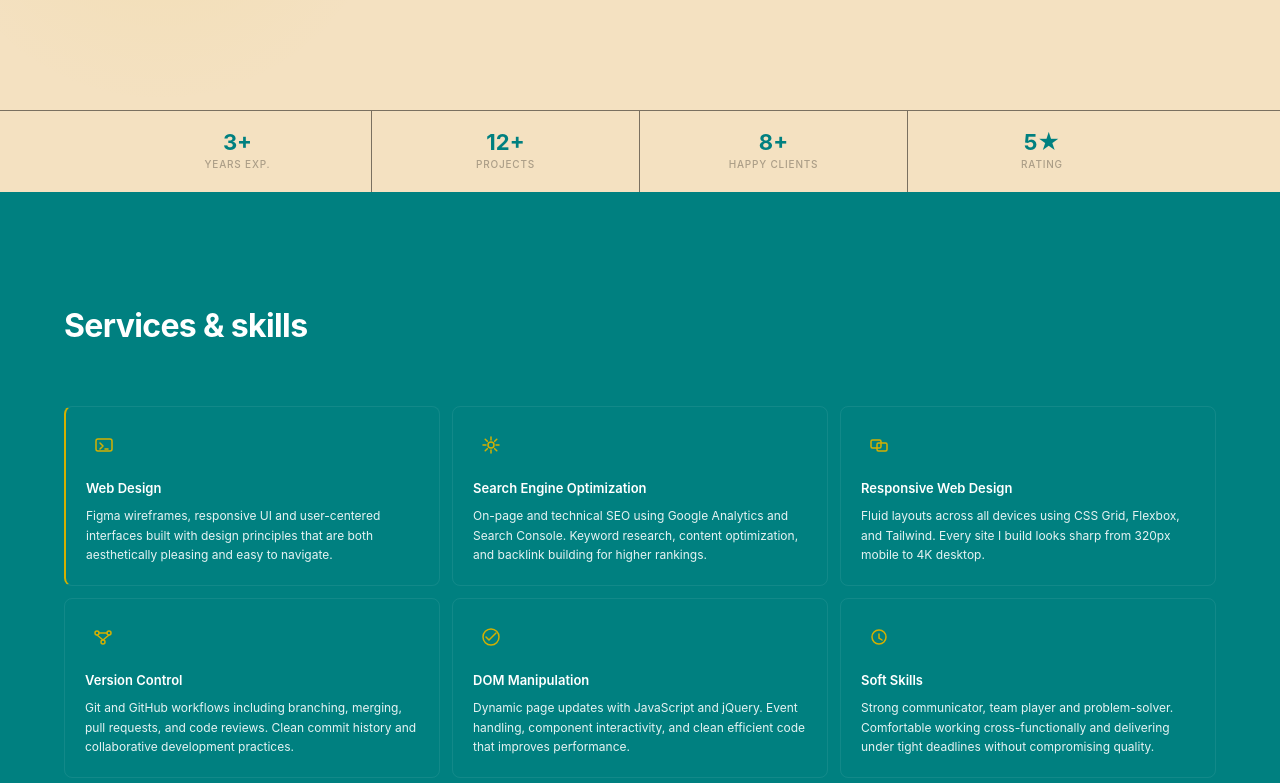
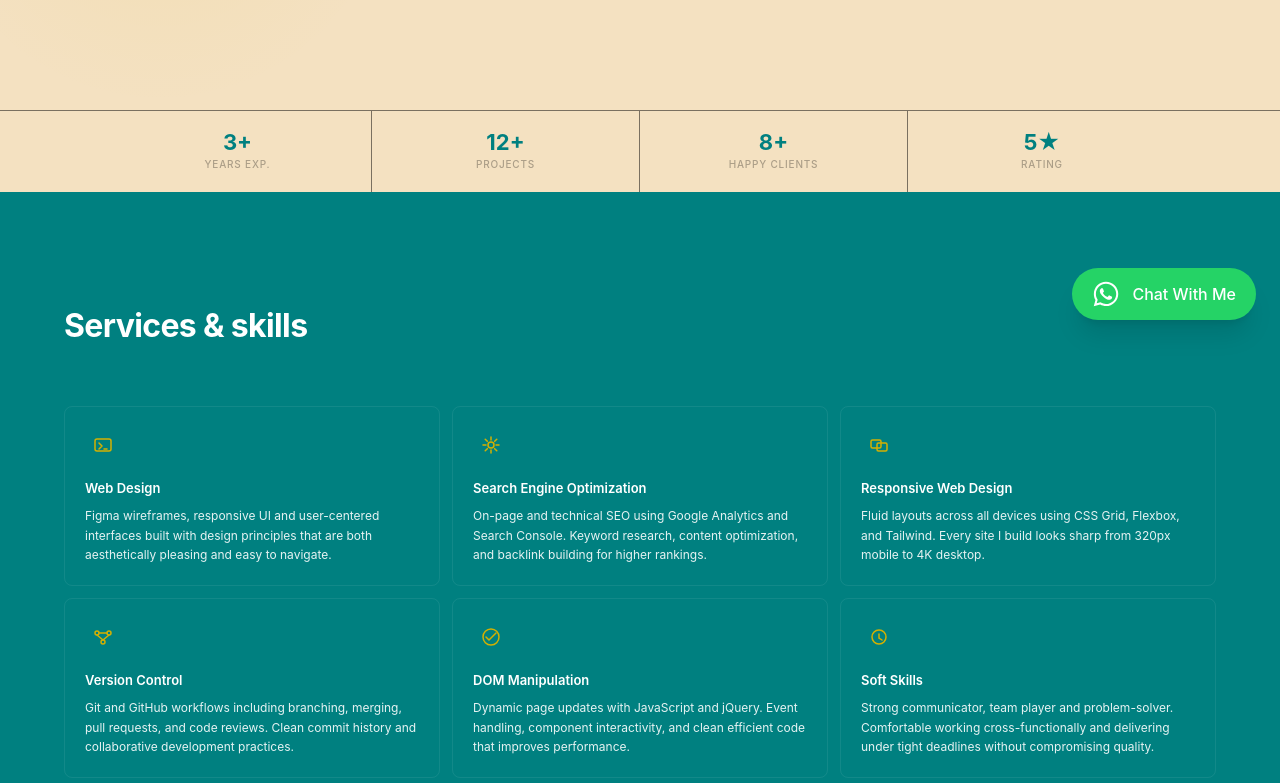
Before and after one commit to Blindtroop/lance, a React (Vite) app: page / in a window 1280 px wide. Shown: the part 456-1239 px from the top of the page. Built offline with nearby package versions, Linux system fonts and the light colour scheme.

Commit message:
fix:Put the whatsapp icon

```diff
--- a/src/App.jsx
+++ b/src/App.jsx
@@ -6,6 +6,7 @@ import Stack from './assets/stack/stack'
 import Projects from './assets/projects/projects'
 import Contact from './assets/contact/contact'
 import Footer from './assets/footer/footer'
+import Chat from'./assets/chat/chat'
 import ReactGA from "react-ga4";
 import { useEffect } from "react";
 
@@ -65,6 +66,7 @@ function App() {
         <Projects />
         <Contact />
         <Footer />
+        <Chat />
       </div>
     </>
   );
--- /dev/null
+++ b/src/assets/chat/chat.jsx
@@ -0,0 +1,28 @@
+import { FaWhatsapp } from "react-icons/fa";
+
+export default function Chat() {
+  return (
+    <>
+      {/* Desktop */}
+      <a
+        href="https://wa.me/254115112760"
+        target="_blank"
+        rel="noopener noreferrer"
+        className="hidden md:flex fixed bottom-6 right-6 items-center gap-3 bg-[#25D366] text-white px-5 py-3 rounded-full shadow-xl z-50 hover:scale-105 transition"
+      >
+        <FaWhatsapp size={28} />
+        <span className="font-medium">Chat With Me</span>
+      </a>
+
+      {/* Mobile */}
+      <a
+        href="https://wa.me/254115112760"
+        target="_blank"
+        rel="noopener noreferrer"
+        className="md:hidden fixed bottom-5 right-5 bg-[#25D366] text-white p-4 rounded-full shadow-lg z-50 hover:scale-110 transition"
+      >
+        <FaWhatsapp size={30} />
+      </a>
+    </>
+  );
+}
--- a/src/assets/skills/skills.jsx
+++ b/src/assets/skills/skills.jsx
@@ -108,11 +108,6 @@ export default function Skills() {
               key={skill.title}
               variants={item}
               className="relative bg-bg-card rounded-[8px] p-5 border border-white/[0.07] hover:border-white/[0.12] transition-colors duration-300 overflow-hidden group"
-              style={
-                skill.highlighted
-                  ? { borderLeft: "2.5px solid #D4B000" }
-                  : {}
-              }
             >
               {/* subtle hover glow */}
               <div className="absolute inset-0 opacity-0 group-hover:opacity-100 transition-opacity duration-300 pointer-events-none"
```
